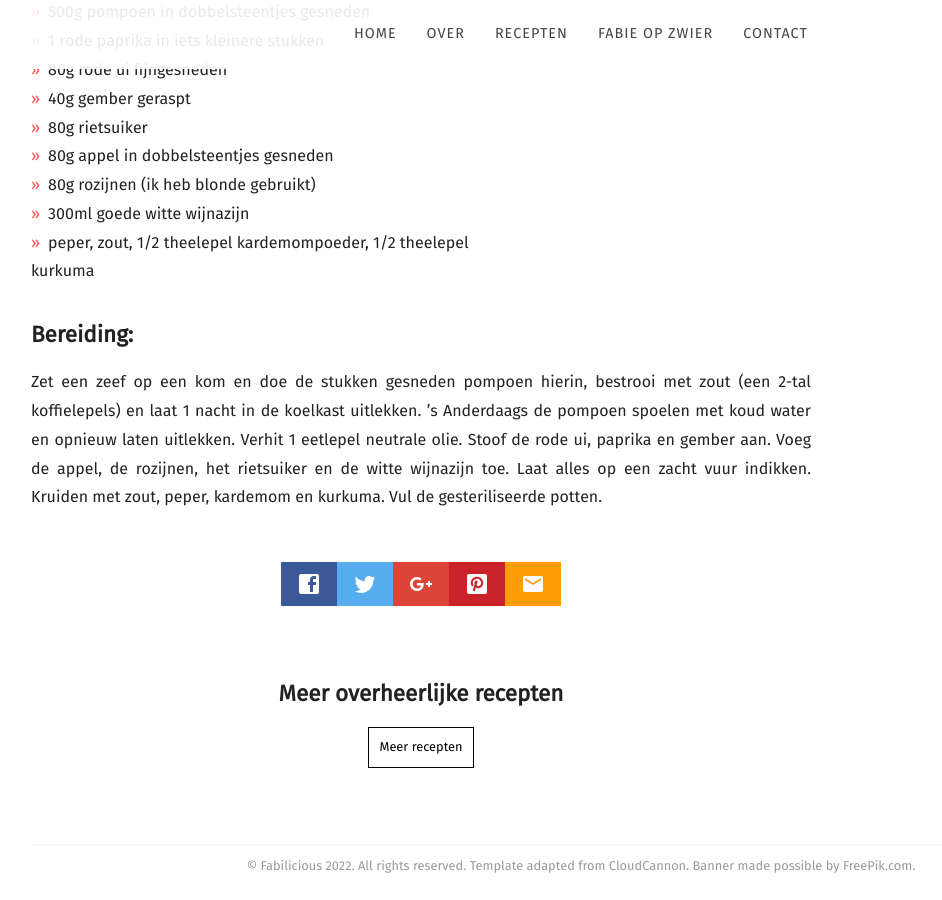
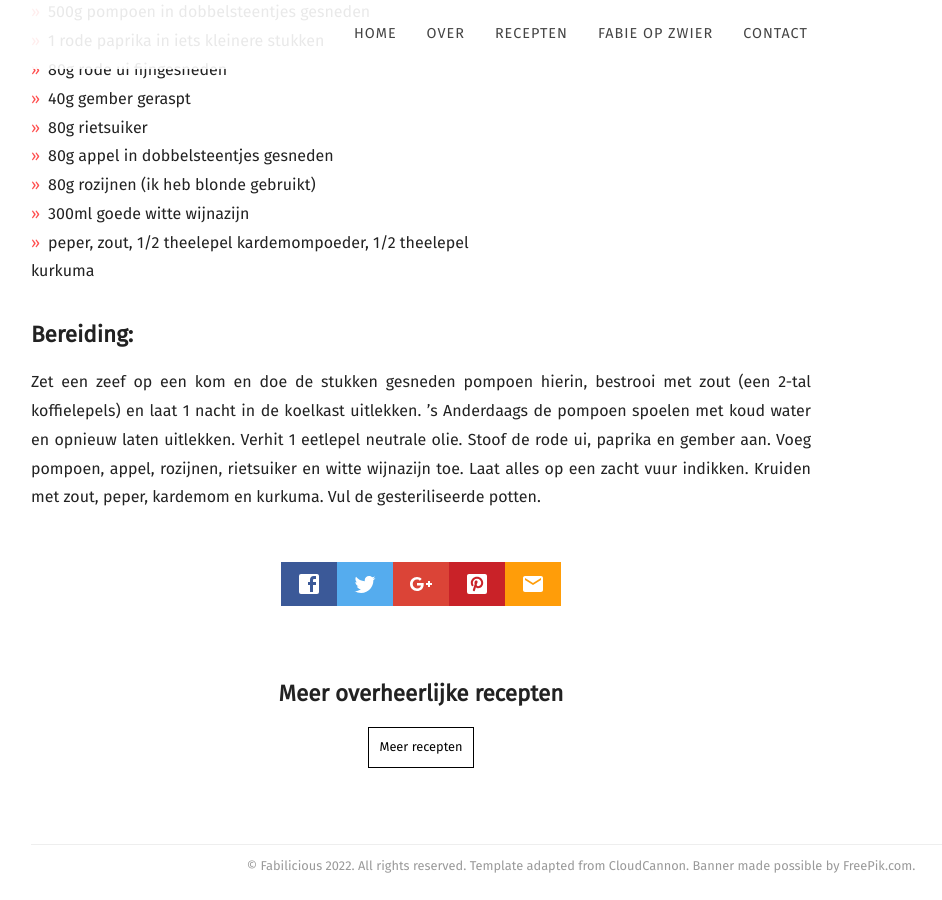
Before and after one commit to fabilicious/fabilicious.github.io, a Jekyll site: the page built from recipes/_posts/2019-01-18-Pompoenchutney.md, in a window 1280 px wide and 900 px high, scrolled down 1120 px. Shown: the whole window, without its empty margins (59-1001 px from the left). Built offline with Jekyll 4.4.1, drawn with Linux system fonts in a browser that asks for light colours; nearby versions of some CDN libraries; some web fonts are replaced.

Commit message:
Update 2019-01-18-Pompoenchutney.md

```diff
--- a/recipes/_posts/2019-01-18-Pompoenchutney.md
+++ b/recipes/_posts/2019-01-18-Pompoenchutney.md
@@ -27,5 +27,5 @@ Zet een zeef op een kom en doe de stukken gesneden pompoen hierin, bestrooi met
 ’s Anderdaags de pompoen spoelen met koud water en opnieuw laten uitlekken.
 Verhit 1 eetlepel neutrale olie.
 Stoof de rode ui, paprika en gember aan.
-Voeg de appel, de rozijnen, het rietsuiker en de witte wijnazijn toe.
+Voeg pompoen, appel, rozijnen, rietsuiker en witte wijnazijn toe.
 Laat alles op een zacht vuur indikken. Kruiden met zout, peper, kardemom en kurkuma. Vul de gesteriliseerde potten.
```
